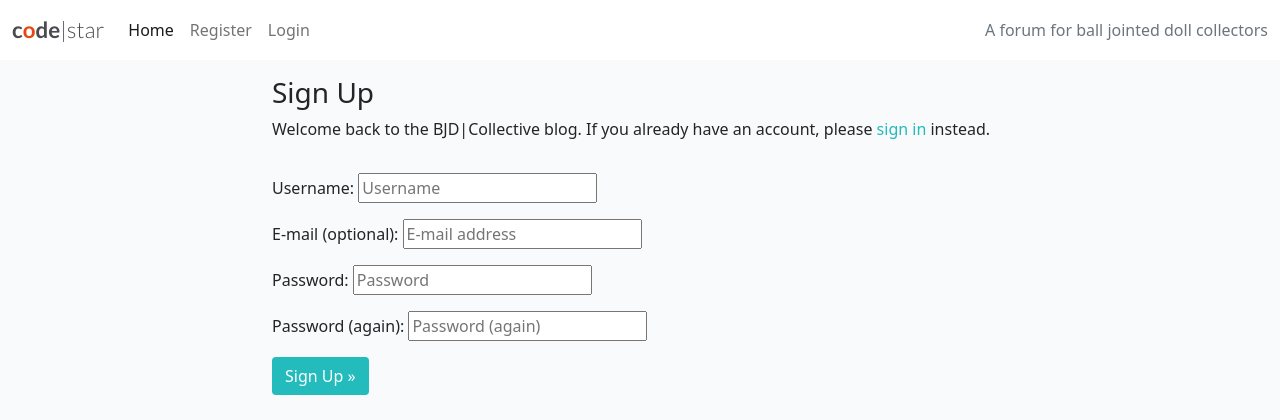
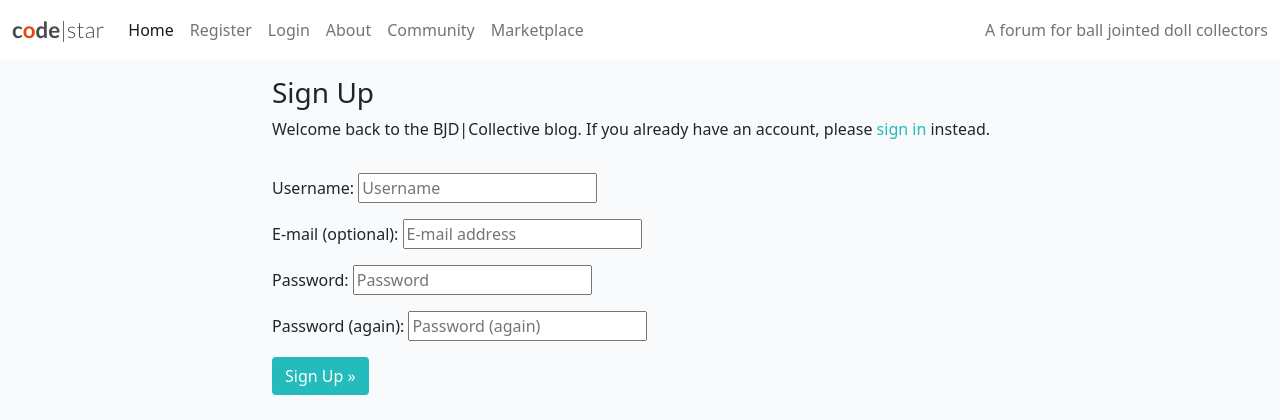
Before and after one commit to Chapter256/bjd-collective, a Django app: page /accounts/signup/ in a window 1280 px wide. Shown: the top 420 px of the page. Run offline with Django 3.2, Linux system fonts and the light colour scheme.

Commit message:
added about, marketplace and community to navbar

```diff
--- a/templates/base.html
+++ b/templates/base.html
@@ -48,6 +48,15 @@
                     <li class="nav-item">
                         <a class="nav-link" href="{% url 'account_login' %}">Login</a>
                     </li>
+                    <li class="nav-item">
+                        <a class="nav-link" href="{% url 'about' %}">About</a>
+                    </li>
+                    <li class="nav-item">
+                        <a class="nav-link" href="{% url 'community' %}">Community</a>
+                    </li>
+                    <li class="nav-item">
+                        <a class="nav-link" href="{% url ' marketplace' %}">Marketplace</a>
+                    </li>
                     {% endif %}
                 </ul>
                 <span class="navbar-text text-muted">
```
